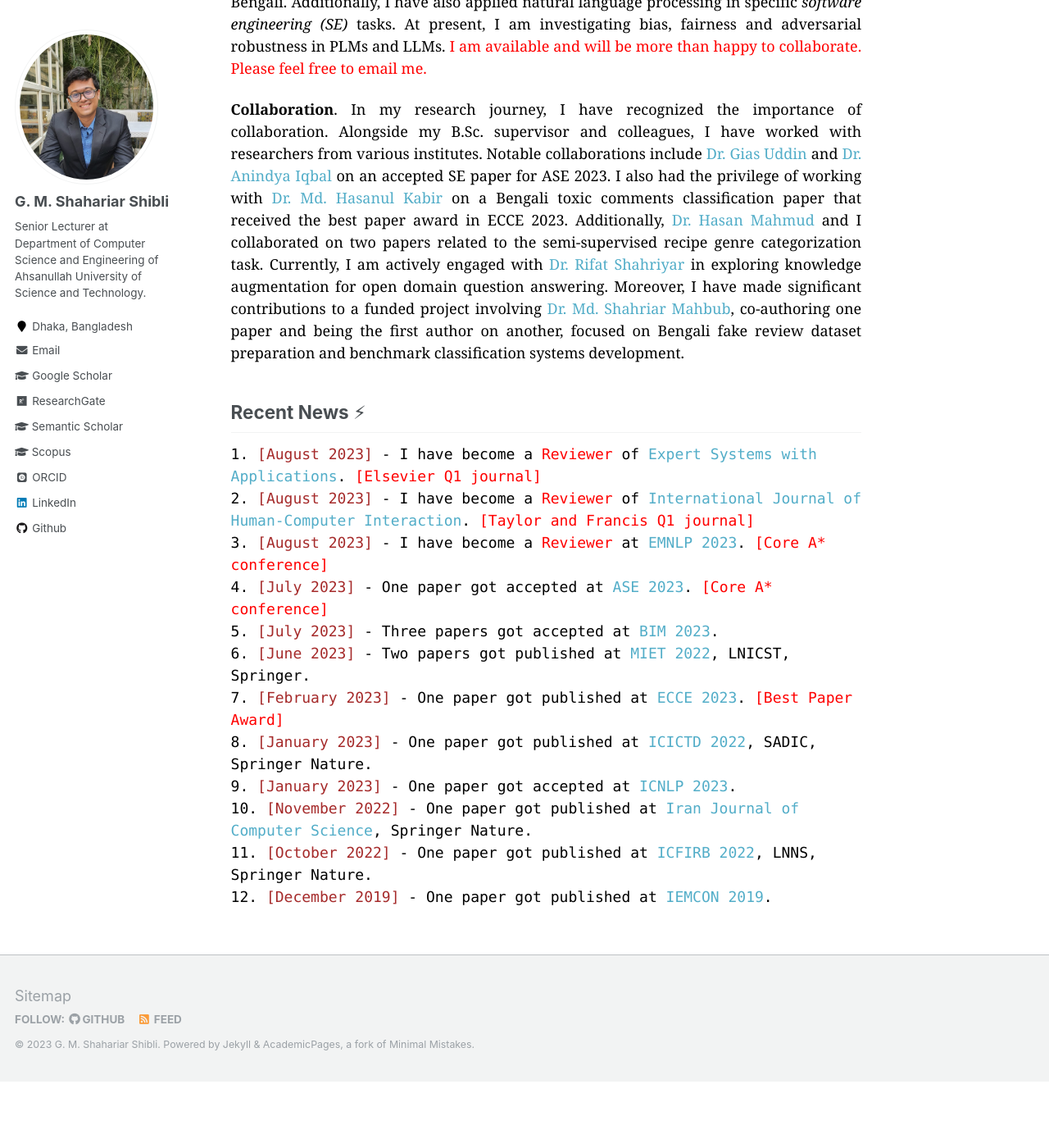
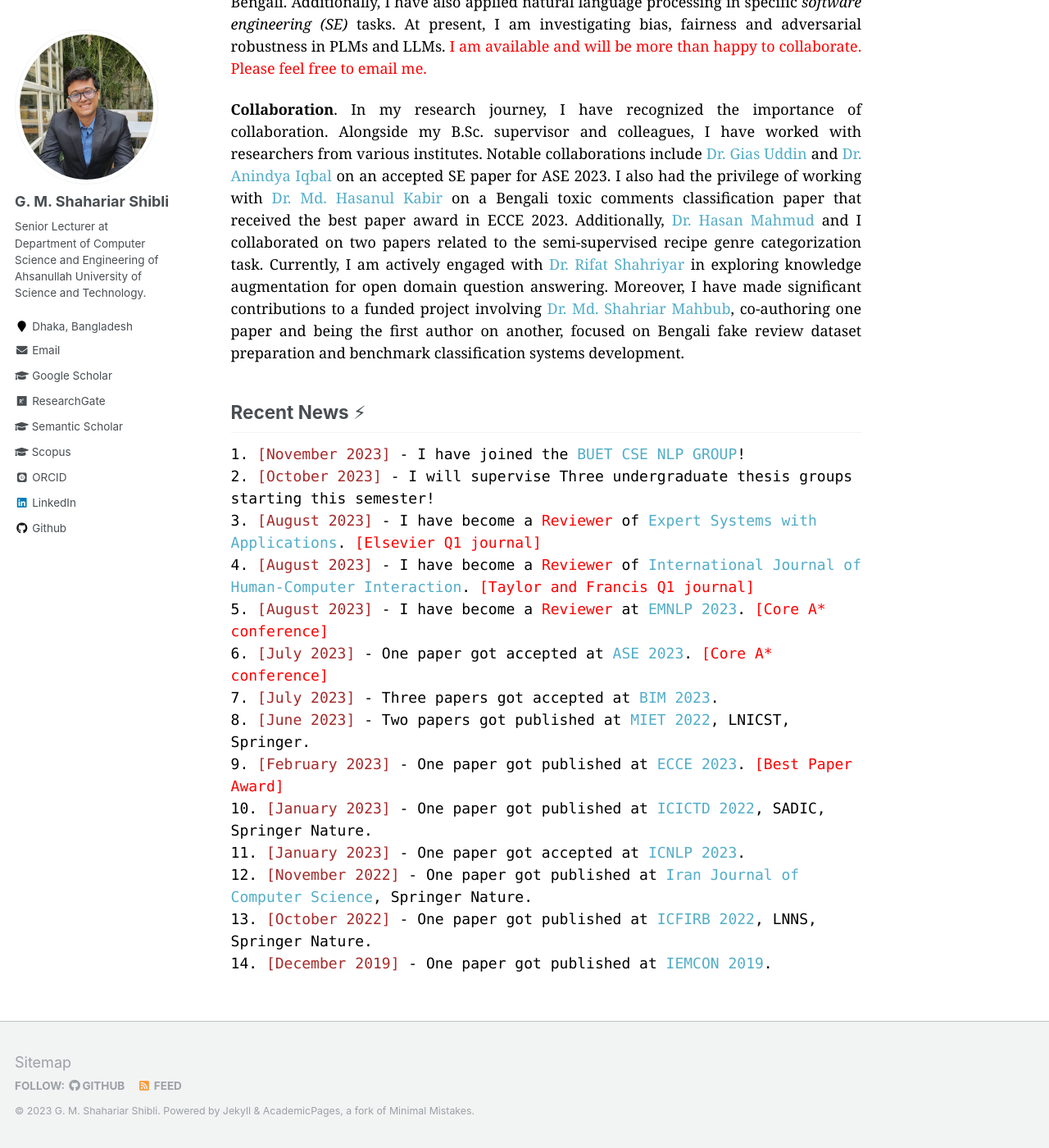
Before and after one commit to shahariar-shibli/shahariar-shibli.github.io, a Jekyll site: the page built from _pages/about.md, in a window 1280 px wide and 1400 px high, scrolled down 433 px. Shown: the whole window at 82% size. Built offline with Jekyll 4.4.1, drawn with Linux system fonts in a browser that asks for light colours; some web fonts are replaced; before the commit the page ends 1752 px from its top, so only the background shows below that.

Commit message:
Update about.md

```diff
--- a/_pages/about.md
+++ b/_pages/about.md
@@ -42,15 +42,17 @@ author on another, focused on Bengali fake review dataset preparation and benchm
 
 
 ## Recent News ⚡
-<span style="font-family:Monaco; color:black;">1. <span style="color:brown">[August 2023]</span> - I have become a <span style="color:red;">Reviewer</span> of [Expert Systems with Applications](https://www.sciencedirect.com/journal/expert-systems-with-applications). <span style="color:red;">[Elsevier Q1 journal]</span></span><br/>
-<span style="font-family:Monaco; color:black;">2. <span style="color:brown">[August 2023]</span> - I have become a <span style="color:red;">Reviewer</span> of [International Journal of Human-Computer Interaction](https://www.tandfonline.com/loi/hihc20). <span style="color:red;">[Taylor and Francis Q1 journal]</span> </span><br/>
-<span style="font-family:Monaco; color:black;">3. <span style="color:brown">[August 2023]</span> - I have become a <span style="color:red;">Reviewer</span> at [EMNLP 2023](https://2023.emnlp.org/). <span style="color:red;">[Core A* conference]</span> </span><br/>
-<span style="font-family:Monaco; color:black;">4. <span style="color:brown">[July 2023]</span> - One paper got accepted at [ASE 2023](https://conf.researchr.org/track/ase-2023/ase-2023-papers). <span style="color:red;">[Core A* conference]</span> </span><br/>
-<span style="font-family:Monaco; color:black;">5. <span style="color:brown">[July 2023]</span> - Three papers got accepted at [BIM 2023](https://confbim.com/). </span><br/>
-<span style="font-family:Monaco; color:black;">6. <span style="color:brown">[June 2023]</span> -  Two papers got published at [MIET 2022](https://link.springer.com/book/10.1007/978-3-031-34622-4), LNICST, Springer. </span><br/>
-<span style="font-family:Monaco; color:black;">7. <span style="color:brown">[February 2023]</span> -  One paper got published at [ECCE 2023](https://webs.cuet.ac.bd/ecce/). <span style="color:red;">[Best Paper Award]</span></span><br/>
-<span style="font-family:Monaco; color:black;">8. <span style="color:brown">[January 2023]</span> -  One paper got published at [ICICTD 2022](https://link.springer.com/book/10.1007/978-981-19-7528-8), SADIC, Springer Nature. </span><br/>
-<span style="font-family:Monaco; color:black;">9. <span style="color:brown">[January 2023]</span> -  One paper got accepted at [ICNLP 2023](http://www.icnlp.net/index.html). </span><br/>
-<span style="font-family:Monaco; color:black;">10. <span style="color:brown">[November 2022]</span> -  One paper got published at [Iran Journal of Computer Science](https://www.springer.com/journal/42044), Springer Nature. </span><br/>
-<span style="font-family:Monaco; color:black;">11. <span style="color:brown">[October 2022]</span> -  One paper got published at [ICFIRB 2022](https://link.springer.com/book/10.1007/978-981-19-2445-3), LNNS, Springer Nature. </span><br/>
-<span style="font-family:Monaco; color:black;">12. <span style="color:brown">[December 2019]</span> -  One paper got published at [IEMCON 2019](https://ieee-iemcon.org/ieee-iemcon-2019-2/). </span><br/>
+<span style="font-family:Monaco; color:black;">1. <span style="color:brown">[November 2023]</span> -  I have joined the [BUET CSE NLP GROUP](https://csebuetnlp.github.io/)!</span><br/>
+<span style="font-family:Monaco; color:black;">2. <span style="color:brown">[October 2023]</span> -  I will supervise Three undergraduate thesis groups starting this semester!</span><br/>
+<span style="font-family:Monaco; color:black;">3. <span style="color:brown">[August 2023]</span> - I have become a <span style="color:red;">Reviewer</span> of [Expert Systems with Applications](https://www.sciencedirect.com/journal/expert-systems-with-applications). <span style="color:red;">[Elsevier Q1 journal]</span></span><br/>
+<span style="font-family:Monaco; color:black;">4. <span style="color:brown">[August 2023]</span> - I have become a <span style="color:red;">Reviewer</span> of [International Journal of Human-Computer Interaction](https://www.tandfonline.com/loi/hihc20). <span style="color:red;">[Taylor and Francis Q1 journal]</span> </span><br/>
+<span style="font-family:Monaco; color:black;">5. <span style="color:brown">[August 2023]</span> - I have become a <span style="color:red;">Reviewer</span> at [EMNLP 2023](https://2023.emnlp.org/). <span style="color:red;">[Core A* conference]</span> </span><br/>
+<span style="font-family:Monaco; color:black;">6. <span style="color:brown">[July 2023]</span> - One paper got accepted at [ASE 2023](https://conf.researchr.org/track/ase-2023/ase-2023-papers). <span style="color:red;">[Core A* conference]</span> </span><br/>
+<span style="font-family:Monaco; color:black;">7. <span style="color:brown">[July 2023]</span> - Three papers got accepted at [BIM 2023](https://confbim.com/). </span><br/>
+<span style="font-family:Monaco; color:black;">8. <span style="color:brown">[June 2023]</span> -  Two papers got published at [MIET 2022](https://link.springer.com/book/10.1007/978-3-031-34622-4), LNICST, Springer. </span><br/>
+<span style="font-family:Monaco; color:black;">9. <span style="color:brown">[February 2023]</span> -  One paper got published at [ECCE 2023](https://webs.cuet.ac.bd/ecce/). <span style="color:red;">[Best Paper Award]</span></span><br/>
+<span style="font-family:Monaco; color:black;">10. <span style="color:brown">[January 2023]</span> -  One paper got published at [ICICTD 2022](https://link.springer.com/book/10.1007/978-981-19-7528-8), SADIC, Springer Nature. </span><br/>
+<span style="font-family:Monaco; color:black;">11. <span style="color:brown">[January 2023]</span> -  One paper got accepted at [ICNLP 2023](http://www.icnlp.net/index.html). </span><br/>
+<span style="font-family:Monaco; color:black;">12. <span style="color:brown">[November 2022]</span> -  One paper got published at [Iran Journal of Computer Science](https://www.springer.com/journal/42044), Springer Nature. </span><br/>
+<span style="font-family:Monaco; color:black;">13. <span style="color:brown">[October 2022]</span> -  One paper got published at [ICFIRB 2022](https://link.springer.com/book/10.1007/978-981-19-2445-3), LNNS, Springer Nature. </span><br/>
+<span style="font-family:Monaco; color:black;">14. <span style="color:brown">[December 2019]</span> -  One paper got published at [IEMCON 2019](https://ieee-iemcon.org/ieee-iemcon-2019-2/). </span><br/>
```
